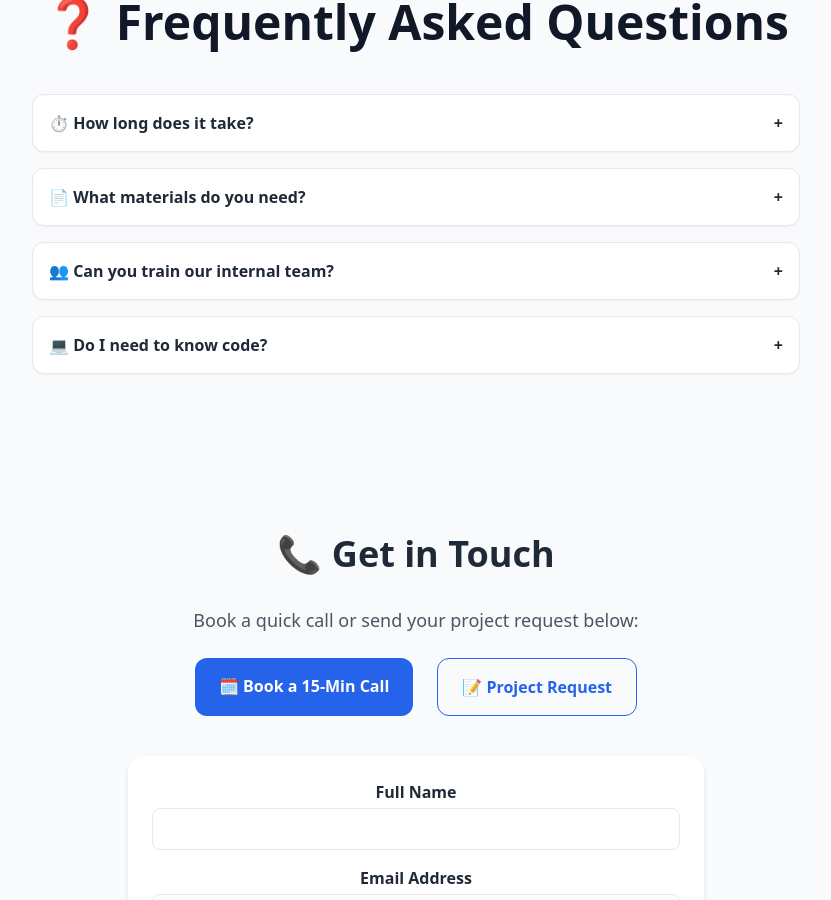
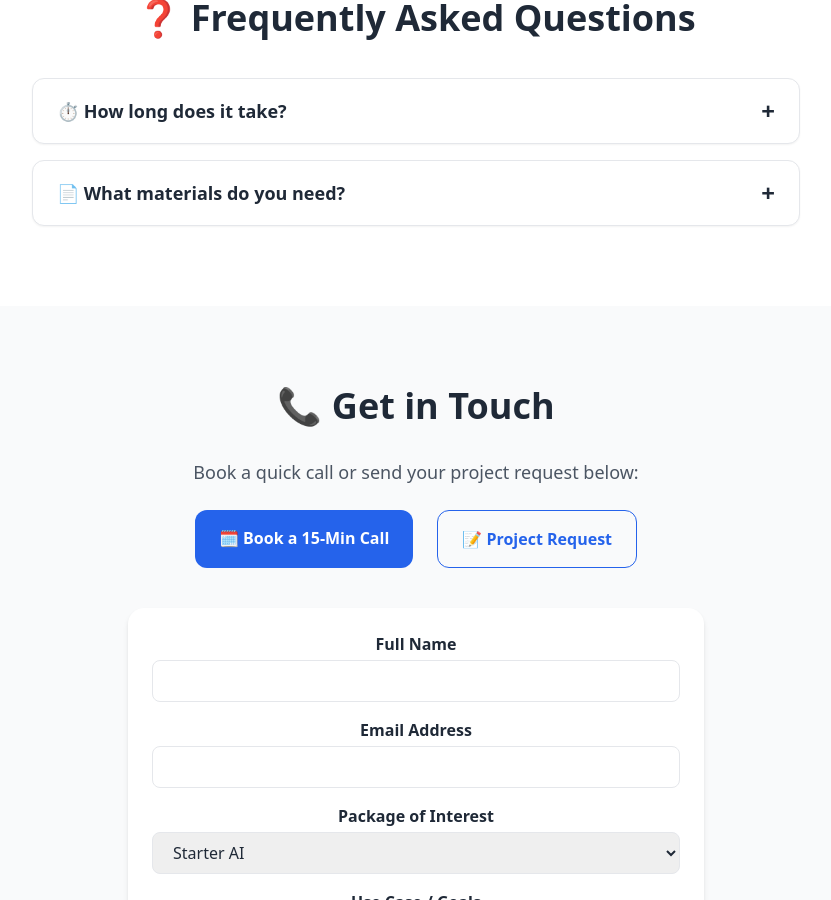
Before and after one commit to redwheelbarroww/yourcustomgpt.io, a Jekyll site: the page built from index.html, in a window 1280 px wide and 900 px high, scrolled down 1818 px. Shown: the whole window, without its empty margins (224-1055 px from the left). Built offline with Jekyll 4.4.1, drawn with Linux system fonts in a browser that asks for light colours.

Commit message:
Update index.html

```diff
--- a/index.html
+++ b/index.html
@@ -309,54 +309,36 @@
   </section>
 
 
- <section id="faq" class="py-20 bg-gray-50 px-6">
+ <section id="faq" class="py-20 bg-white px-6">
   <div class="max-w-3xl mx-auto">
-    <h2 class="text-4xl sm:text-5xl font-extrabold text-center text-gray-900 mb-12">❓ Frequently Asked Questions</h2>
+    <h2 class="text-4xl font-extrabold text-center mb-10">❓ Frequently Asked Questions</h2>
 
     <div class="space-y-4">
-  <div class="faq-item border rounded-xl bg-white shadow-sm hover:shadow-md transition duration-200">
-
-        <button class="faq-question flex justify-between items-center w-full p-4 font-semibold text-left text-gray-800">
+      <div class="faq-item border rounded-xl bg-white shadow-sm transition">
+        <button class="faq-question w-full text-left px-6 py-4 flex justify-between items-center text-lg font-semibold">
           <span>⏱️ How long does it take?</span>
-          <span class="faq-toggle-icon">+</span>
+          <span class="faq-toggle-icon text-2xl">+</span>
         </button>
-        <div class="faq-answer px-4 pb-4 hidden text-gray-600">
+        <div class="faq-answer hidden px-6 pb-4 text-gray-600">
           Most builds are delivered in 5–7 business days depending on complexity and number of documents.
         </div>
       </div>
 
-      <div class="faq-item border rounded-xl bg-white shadow-sm">
-        <button class="faq-question flex justify-between items-center w-full p-4 font-semibold text-left text-gray-800">
+      <div class="faq-item border rounded-xl bg-white shadow-sm transition">
+        <button class="faq-question w-full text-left px-6 py-4 flex justify-between items-center text-lg font-semibold">
           <span>📄 What materials do you need?</span>
-          <span class="faq-toggle-icon">+</span>
+          <span class="faq-toggle-icon text-2xl">+</span>
         </button>
-        <div class="faq-answer px-4 pb-4 hidden text-gray-600">
-          We’ll guide you through sending product manuals, help center docs, internal wikis, or service guides.
+        <div class="faq-answer hidden px-6 pb-4 text-gray-600">
+          We'll guide you through sending product manuals, help center docs, internal wikis, or service guides.
         </div>
       </div>
 
-      <div class="faq-item border rounded-xl bg-white shadow-sm">
-        <button class="faq-question flex justify-between items-center w-full p-4 font-semibold text-left text-gray-800">
-          <span>👥 Can you train our internal team?</span>
-          <span class="faq-toggle-icon">+</span>
-        </button>
-        <div class="faq-answer px-4 pb-4 hidden text-gray-600">
-          Yes — our consulting and training package is designed to equip your team to build and manage GPTs in-house.
-        </div>
-      </div>
-
-      <div class="faq-item border rounded-xl bg-white shadow-sm">
-        <button class="faq-question flex justify-between items-center w-full p-4 font-semibold text-left text-gray-800">
-          <span>💻 Do I need to know code?</span>
-          <span class="faq-toggle-icon">+</span>
-        </button>
-        <div class="faq-answer px-4 pb-4 hidden text-gray-600">
-          No coding required. Our GPTs and Claude apps are delivered ready to use with your current tools.
-        </div>
-      </div>
+      <!-- Add more items the same way -->
     </div>
   </div>
 </section>
+
 
 
 
@@ -447,13 +429,14 @@
 
       question.addEventListener("click", () => {
         answer.classList.toggle("hidden");
+        icon.textContent = answer.classList.contains("hidden") ? "+" : "−";
+        question.classList.toggle("text-blue-700");
         item.classList.toggle("border-blue-600");
-        question.classList.toggle("text-blue-700");
-        icon.textContent = answer.classList.contains("hidden") ? "+" : "−";
       });
     });
   });
 </script>
 
+
 </body>
 </html>
```
